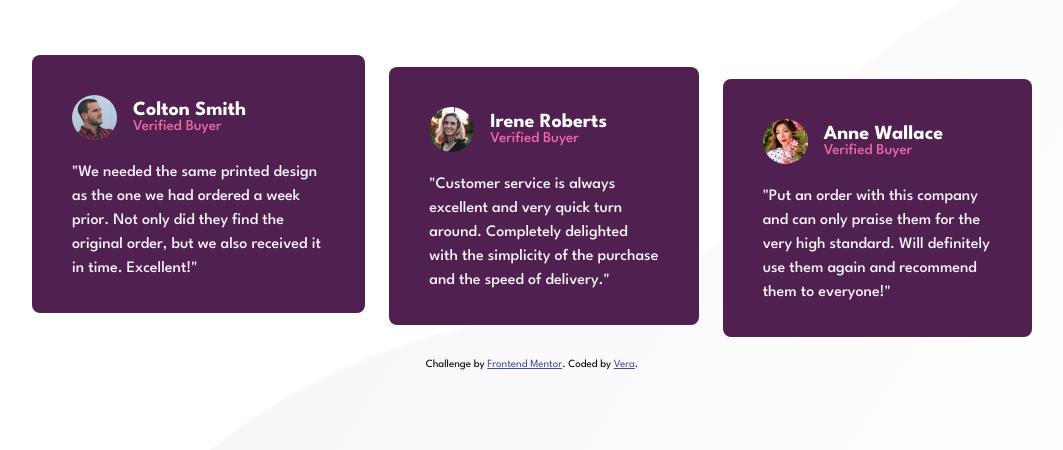
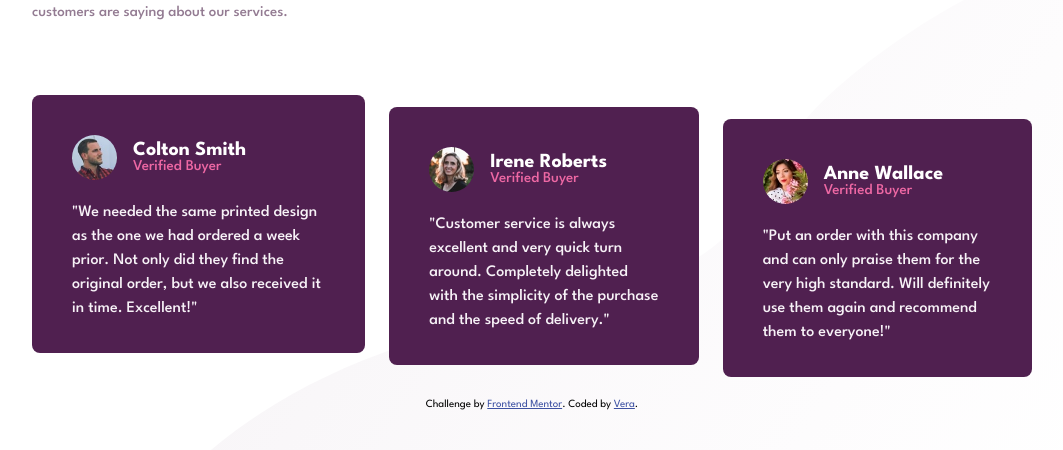
Before and after one commit to verakissyou17/Social-Proof-Master, a plain HTML site: page index.html in a window 1280 px wide. Shown: the part 350-800 px from the top of the page, without its empty margins (108-1171 px from the left). Drawn offline with Linux system fonts and the light colour scheme.

Commit message:
Add padding top to the main element

```diff
--- a/style.css
+++ b/style.css
@@ -40,6 +40,7 @@ main {
   width: 100%;
   max-width: 1000px;
   margin: 0 auto;
+  padding-top: 10vh;
 }
 
 h1 {
```
